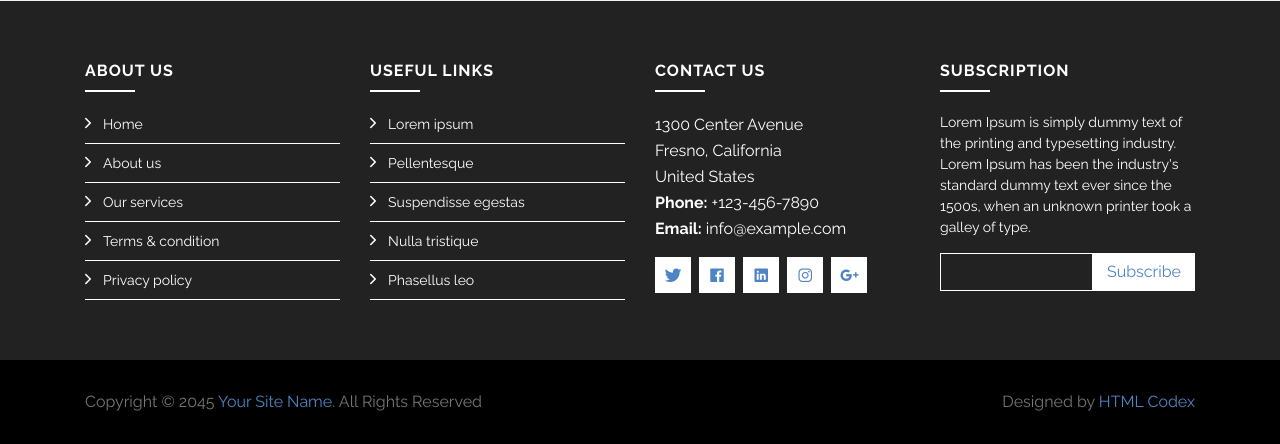
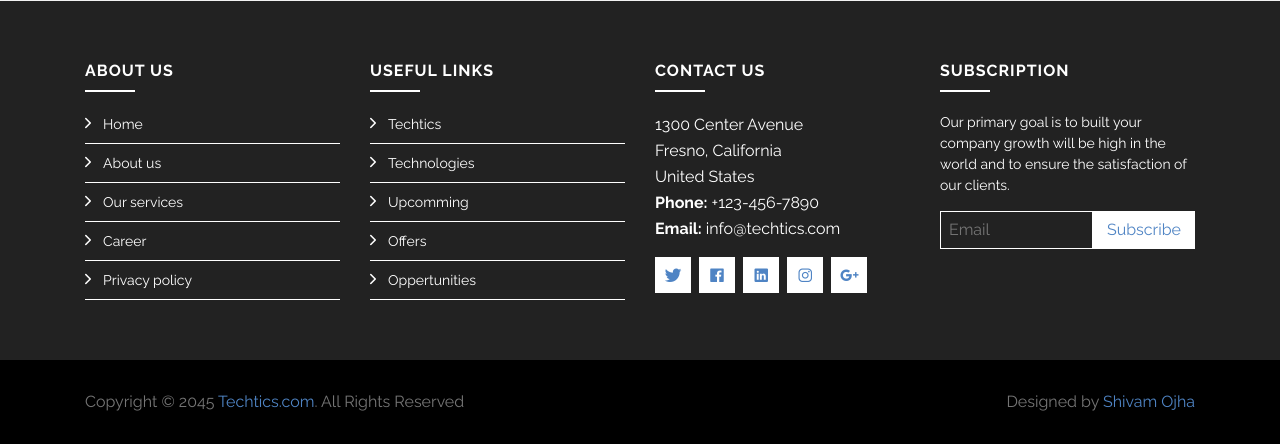
Before and after one commit to 1Shivbaba/Web-Development-project, a Django app: page / in a window 1280 px wide. Shown: the part 5451-5895 px from the top of the page. Run offline with Django 5.2, Linux system fonts and the light colour scheme; data comes from the database, SQL or seed files in the repository; some libraries are stand-ins or nearby versions.

Commit message:
update footer

```diff
--- a/templates/footer.html
+++ b/templates/footer.html
@@ -6,10 +6,10 @@
                 <div class="col-lg-3 col-md-6 footer-links">
                     <h4>About Us</h4>
                     <ul>
-                        <li><i class="ion-ios-arrow-forward"></i> <a href="#">Home</a></li>
-                        <li><i class="ion-ios-arrow-forward"></i> <a href="#">About us</a></li>
-                        <li><i class="ion-ios-arrow-forward"></i> <a href="#">Our services</a></li>
-                        <li><i class="ion-ios-arrow-forward"></i> <a href="#">Terms & condition</a></li>
+                        <li><i class="ion-ios-arrow-forward"></i> <a href="/">Home</a></li>
+                        <li><i class="ion-ios-arrow-forward"></i> <a href="/about">About us</a></li>
+                        <li><i class="ion-ios-arrow-forward"></i> <a href="{% url 'Services' %}">Our services</a></li>
+                        <li><i class="ion-ios-arrow-forward"></i> <a href="/career">Career</a></li>
                         <li><i class="ion-ios-arrow-forward"></i> <a href="#">Privacy policy</a></li>
                     </ul>
                 </div>
@@ -17,11 +17,11 @@
                 <div class="col-lg-3 col-md-6 footer-links">
                     <h4>Useful Links</h4>
                     <ul>
-                        <li><i class="ion-ios-arrow-forward"></i> <a href="#">Lorem ipsum</a></li>
-                        <li><i class="ion-ios-arrow-forward"></i> <a href="#">Pellentesque</a></li>
-                        <li><i class="ion-ios-arrow-forward"></i> <a href="#">Suspendisse egestas</a></li>
-                        <li><i class="ion-ios-arrow-forward"></i> <a href="#">Nulla tristique</a></li>
-                        <li><i class="ion-ios-arrow-forward"></i> <a href="#">Phasellus leo</a></li>
+                        <li><i class="ion-ios-arrow-forward"></i> <a href="#">Techtics</a></li>
+                        <li><i class="ion-ios-arrow-forward"></i> <a href="#">Technologies</a></li>
+                        <li><i class="ion-ios-arrow-forward"></i> <a href="#">Upcomming </a></li>
+                        <li><i class="ion-ios-arrow-forward"></i> <a href="#">Offers</a></li>
+                        <li><i class="ion-ios-arrow-forward"></i> <a href="#">Oppertunities</a></li>
                     </ul>
                 </div>
 
@@ -32,13 +32,13 @@
                         Fresno, California<br>
                         United States <br>
                         <strong>Phone:</strong> +123-456-7890<br>
-                        <strong>Email:</strong> info@example.com<br>
+                        <strong>Email:</strong> info@techtics.com<br>
                     </p>
 
                     <div class="social-links">
                         <a href="#"><i class="ion-logo-twitter"></i></a>
                         <a href="#"><i class="ion-logo-facebook"></i></a>
-                        <a href="#"><i class="ion-logo-linkedin"></i></a>
+                        <a href="https://www.linkedin.com/in/shubham-ojha-4a312b1b4/" target="_blank" ><i class="ion-logo-linkedin"></i></a>
                         <a href="#"><i class="ion-logo-instagram"></i></a>
                         <a href="#"><i class="ion-logo-googleplus"></i></a>
                     </div>
@@ -47,9 +47,10 @@
 
                 <div class="col-lg-3 col-md-6 footer-newsletter">
                     <h4>Subscription</h4>
-                    <p>Lorem Ipsum is simply dummy text of the printing and typesetting industry. Lorem Ipsum has been the industry's standard dummy text ever since the 1500s, when an unknown printer took a galley of type.</p>
-                    <form action="" method="post">
-                        <input type="email" name="email"><input type="submit"  value="Subscribe">
+                    <p>Our primary goal is to built your company growth will be high in the world and to ensure the satisfaction of our clients. </p>
+                    <form action="" method="post" action="/contact/thanks">
+                        {% csrf_token %}
+                        <input type="email" name="email" placeholder="Email" ><input type="submit"  value="Subscribe">
                     </form>
                 </div>
 
@@ -60,11 +61,11 @@
     <div class="container">
         <div class="row align-items-center">
             <div class="col-md-6 copyright">
-                Copyright &copy; 2045 <a href="">Your Site Name</a>. All Rights Reserved
+                Copyright &copy; 2045 <a href="">Techtics.com</a>. All Rights Reserved
             </div>
             <div class="col-md-6 credit">
                 <!--/*** This template is free as long as you keep the footer author’s credit link/attribution link/backlink. If you'd like to use the template without the footer author’s credit link/attribution link/backlink, you can purchase the Credit Removal License from "https://htmlcodex.com/credit-removal". Thank you for your support. ***/-->
-                Designed by <a href="https://htmlcodex.com">HTML Codex</a>
+                Designed by <a href="https://htmlcodex.com">Shivam Ojha</a>
             </div>
         </div>
     </div>
--- a/templates/index.html
+++ b/templates/index.html
@@ -685,4 +685,4 @@
         </div>
         <!-- Contact End -->
 
-{% endblock  %}
+ {% endblock  %}
```
Also changed, not shown: Techtex/settings.py (+6 -6 lines).
